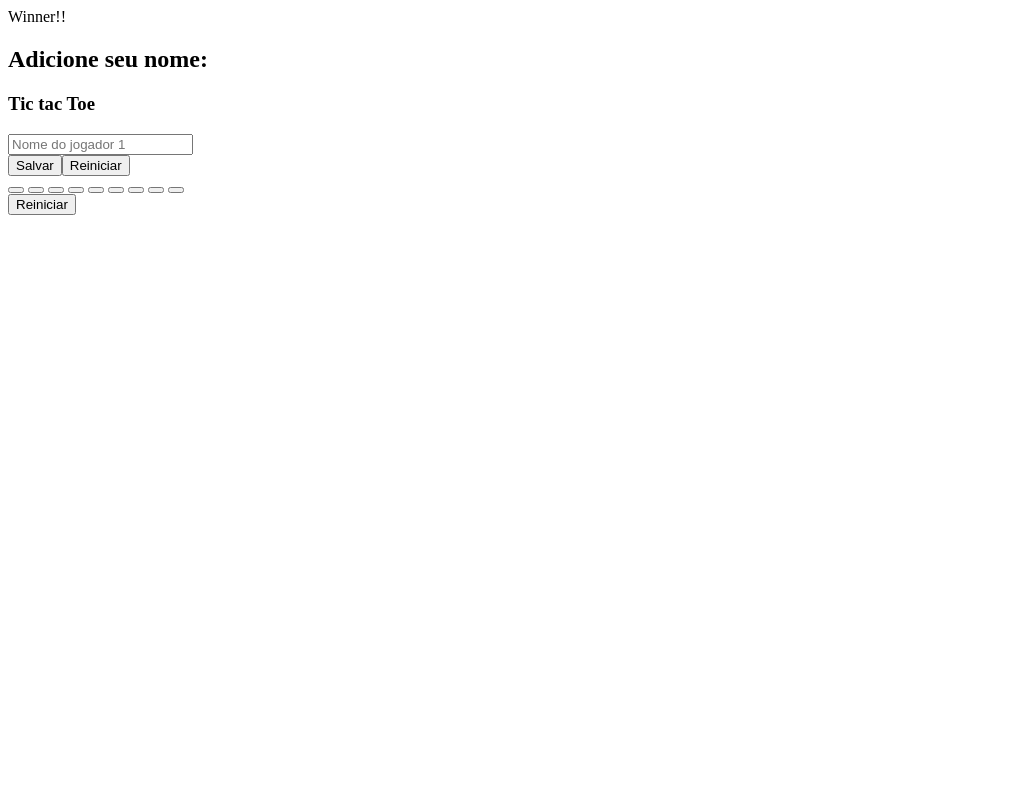
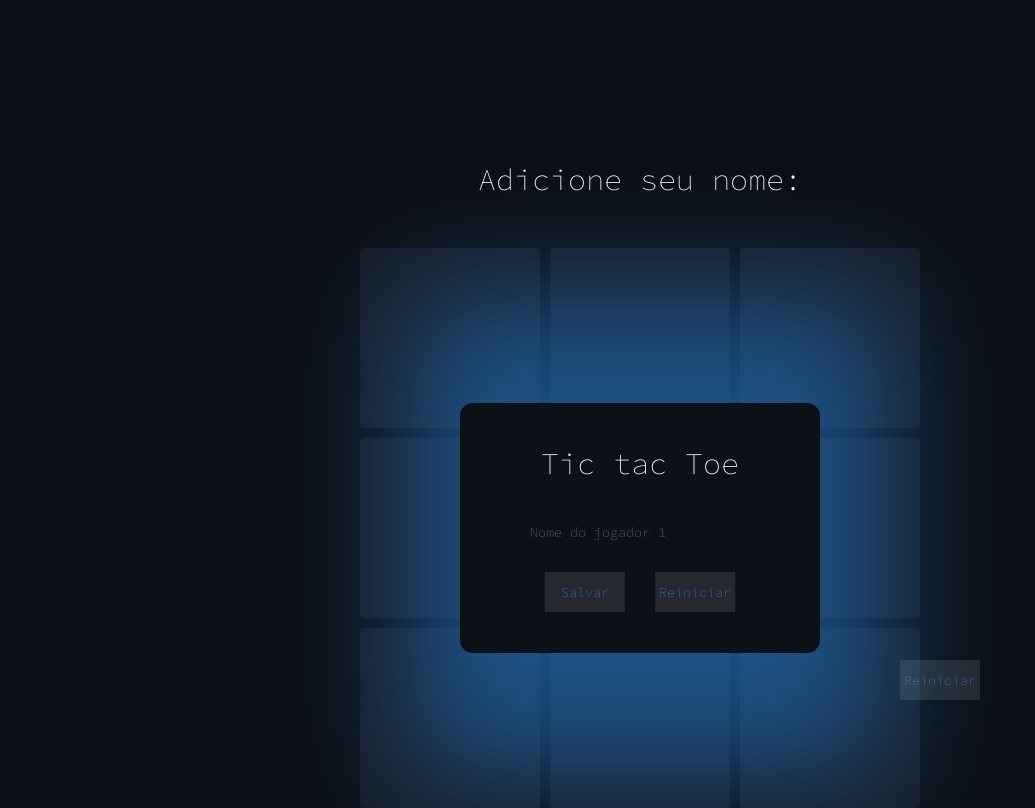
Before and after one commit to Dev-3rick/Jogo-da-velha, a plain HTML site: page index.html in a window 1280 px wide. Shown: the whole page, without its empty margins (0-1035 px from the left). Drawn offline with Linux system fonts and the light colour scheme.

Commit message:
Update index.html

```diff
--- a/index.html
+++ b/index.html
@@ -6,8 +6,8 @@
   <meta http-equiv="X-UA-Compatible" content="IE=edge">
   <meta name="viewport" content="width=device-width, initial-scale=1.0">
   <title>Jogo Da Velha</title>
-  <link rel="stylesheet" href="main.css">
-  <script src="Style.js" defer></script>
+  <link rel="stylesheet" href="style.css">
+  <script src="main.js" defer></script>
   <link rel="stylesheet" />
 </head>
 </head>
```
